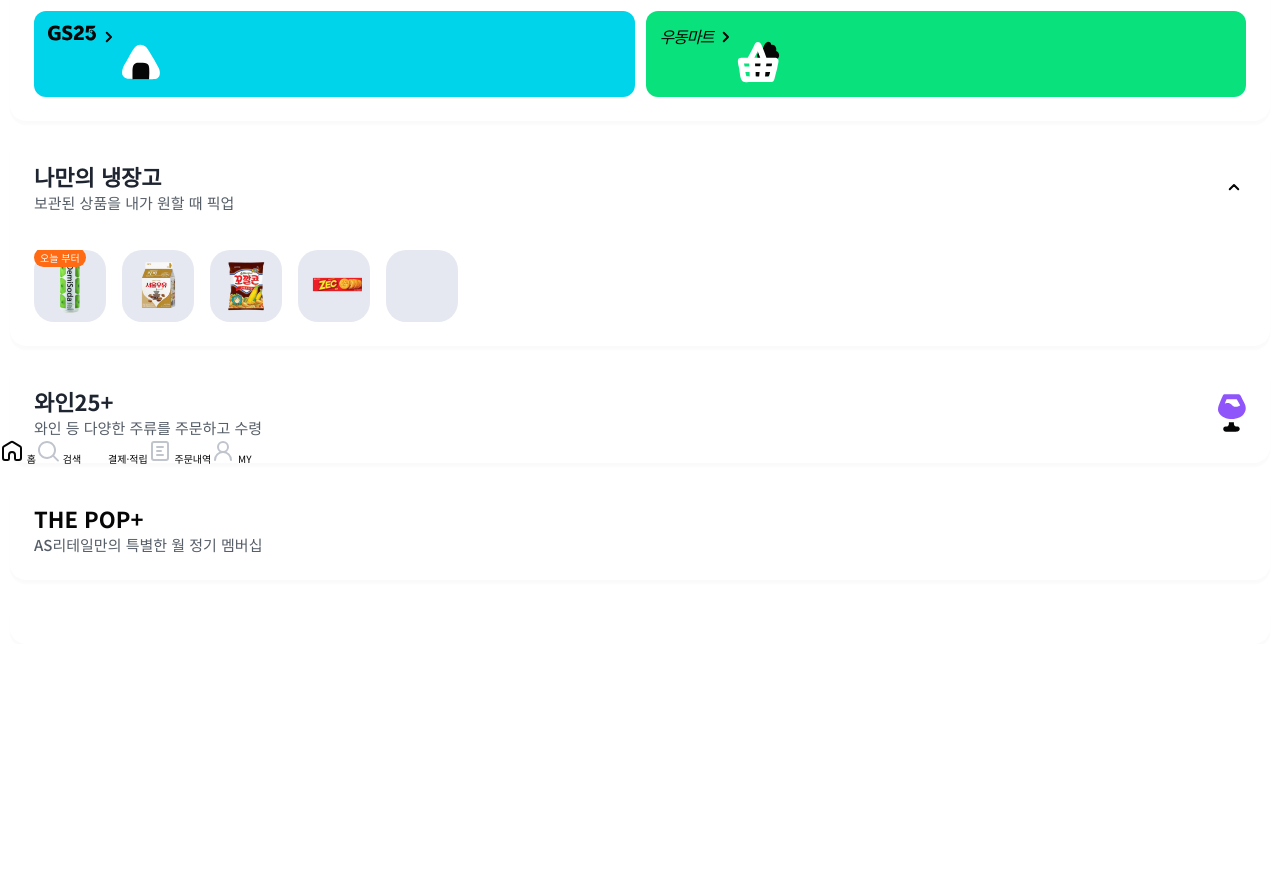
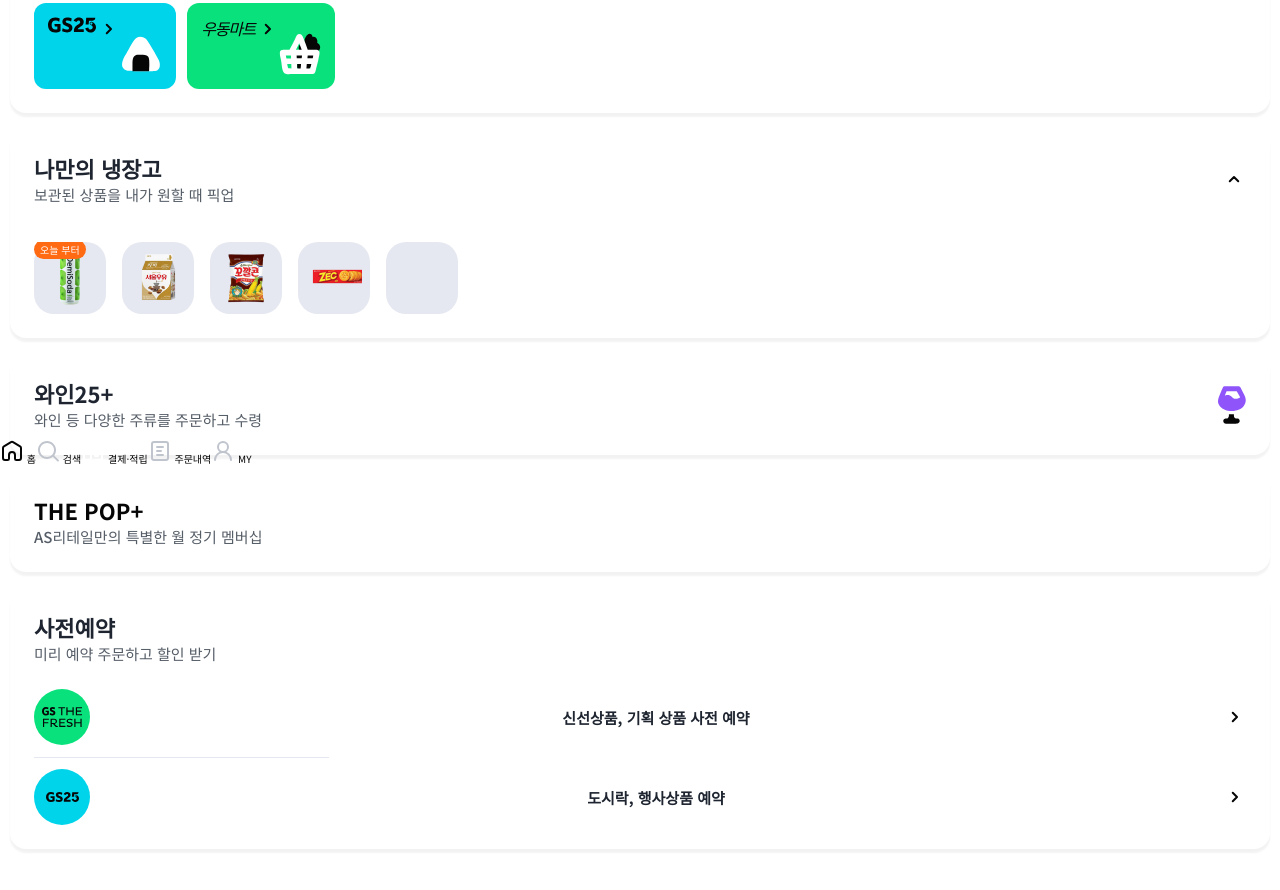
Before and after one commit to seohyundeveloper/mart__scss, a website: page index.html in a window 1280 px wide. Shown: the part 334-1224 px from the top of the page. Before the commit the page ends 978 px from the top, so only its background shows below. Drawn offline with Linux system fonts and the light colour scheme.

Commit message:
사전예약

```diff
--- a/index.html
+++ b/index.html
@@ -8,6 +8,7 @@
 </head>
 <body>
   <header>
+    <a href="#">
       <ul class="top-gnb">
         <li class="top-gnb__left">
           <span  class="top-gnb__left-text">우리집</span>
@@ -19,6 +20,7 @@
           <div class="basket__count">12</div>
         </li>
       </ul>
+    </a>
     <div>
       <ul class="gnb-list">
         <li>
@@ -45,7 +47,7 @@
     </div>
   </header>
   <main>
-    <div class="container space">
+    <div class="container space3 space4">
       <a href="" class="alarm">
         <span class="alarm__color mint">AS25</span>
         <p class="alarm__text">픽업 대기 중인 상품 바로 보기</p>
@@ -69,16 +71,20 @@
           </div>
         </div>
         <div class="box__align">
+          <a href="#">
             <div class="box small__mint item__align">
               <img src="./images/logo1.svg" alt="GS25">
               <img src="./images/ico_arrow_riight_black.svg" alt="">
               <img src="./images/ico_rice.svg" alt="삼각김밥" class="space ico__size">
             </div>
+          </a>
+          <a href="#">
             <div class="box small__green item__align">
               <i class="title__type3">우동마트</i>
               <img src="./images/ico_arrow_riight_black.svg" alt="">
               <img src="./images/ico_bucket.svg" alt="장바구니" class="space ico__size">
             </div>
+          </a>
         </div>
       </div>
       <div class="box white space">
@@ -91,22 +97,22 @@
         </div>
         <ul class="category-list space2">
           <li class="item1">
-            <a href="">
+            <a href="#">
               <span class="a11y-hidden">데미소다</span>
               <span class="--active">오늘 부터</span>
             </a>
           </li>
           <li class="item2">
-            <a href=""><span class="a11y-hidden">서울우유</span></a>
+            <a href="#"><span class="a11y-hidden">서울우유</span></a>
           </li>
           <li class="item3">
-            <a href=""><span class="a11y-hidden">꼬깔콘</span></a>
+            <a href="#"><span class="a11y-hidden">꼬깔콘</span></a>
           </li>
           <li class="item4">
-            <a href=""><span class="a11y-hidden">제크</span></a>
+            <a href="#"><span class="a11y-hidden">제크</span></a>
           </li>
           <li class="item5">
-            <a href=""><span class="a11y-hidden">ABC초콜릿</span></a>
+            <a href="#"><span class="a11y-hidden">ABC초콜릿</span></a>
           </li>
         </ul>
       </div>
@@ -122,7 +128,22 @@
         <span class="sub-title__type2">AS리테일만의 특별한 월 정기 멤버십</span>
       </div>
       <div class="box white space">
-
+        <p class="title__type2">사전예약</p>
+        <span class="sub-title__type2">미리 예약 주문하고 할인 받기</span>
+        <div class="space5">
+          <ul class="reservation">
+            <li class="logo-list">
+              <img src="./images/logo_green.svg" alt="">
+              <span class="sub-title__type3">신선상품, 기획 상품 사전 예약</span>
+              <img src="./images/ico_arrow_riight_black.svg" alt="">
+            </li>
+            <li class="logo-list">
+              <img src="./images/logo_mint.svg" alt="">
+              <span class="sub-title__type3">도시락, 행사상품 예약</span>
+              <img src="./images/ico_arrow_riight_black.svg" alt="">
+            </li>
+          </ul>
+        </div>
       </div>
     </div>
   </main>
--- a/scss/components/_box.scss
+++ b/scss/components/_box.scss
@@ -6,7 +6,7 @@
     'class': white,
     'padding': rem(24),
     'radius': rem(16),
-    'shadow': 0 rem(4) rem(2) rgba(6, 6, 6, 0.02),
+    'shadow': 0 rem(4) rem(2) rgba(6, 6, 6, 0.05),
     'bgColor': white,
   ),
   2: (
--- a/scss/components/_list.scss
+++ b/scss/components/_list.scss
@@ -25,3 +25,24 @@
     }
   }
 }
+.logo-list {
+  @include align(flex, space-between);
+  align-items: center;
+  position: relative;
+}
+
+.reservation{
+  @include align(flex, null, 24);
+  flex-direction: column;
+  > li {
+    + li {
+      &:before {
+        content: '';
+        width: rem(295);
+        height: rem(1);
+        background: $graye5;
+        @include position(absolute, top, -12px);
+      }
+    }
+  }
+}
--- a/scss/components/_space.scss
+++ b/scss/components/_space.scss
@@ -3,7 +3,15 @@
 .space{
   @include space(margin, top, 16);
 }
-
 .space2 {
   @include space(margin, top, 36);
 }
+.space3 {
+  @include space(margin, top, 8);
+}
+.space4 {
+  @include space(margin, bottom, 214);
+}
+.space5 {
+  @include space(margin, top, 24);
+}
--- a/scss/components/_text.scss
+++ b/scss/components/_text.scss
@@ -21,4 +21,7 @@
   &__type2 {
     @include textType(15px, 500, $gray55, 23px);
   }
+  &__type3 {
+    @include textType(15px, 700, $gray1e, 23px);
+  }
 }
```
Also changed, not shown: css/styles.css, images/logo_green.svg (added), images/logo_mint.svg (added), 1 other file. Lines whose indentation alone changed are shown as unchanged.
